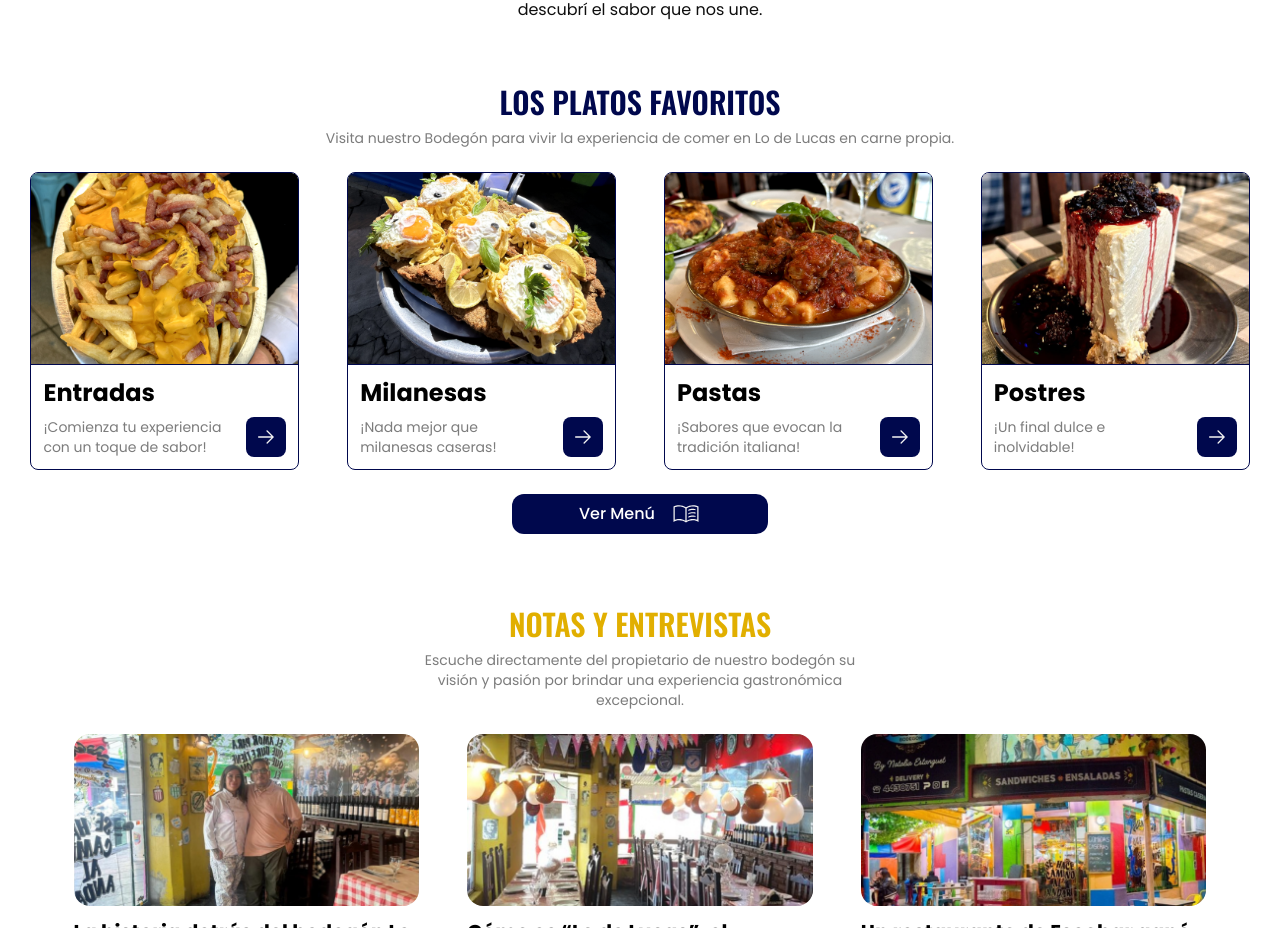
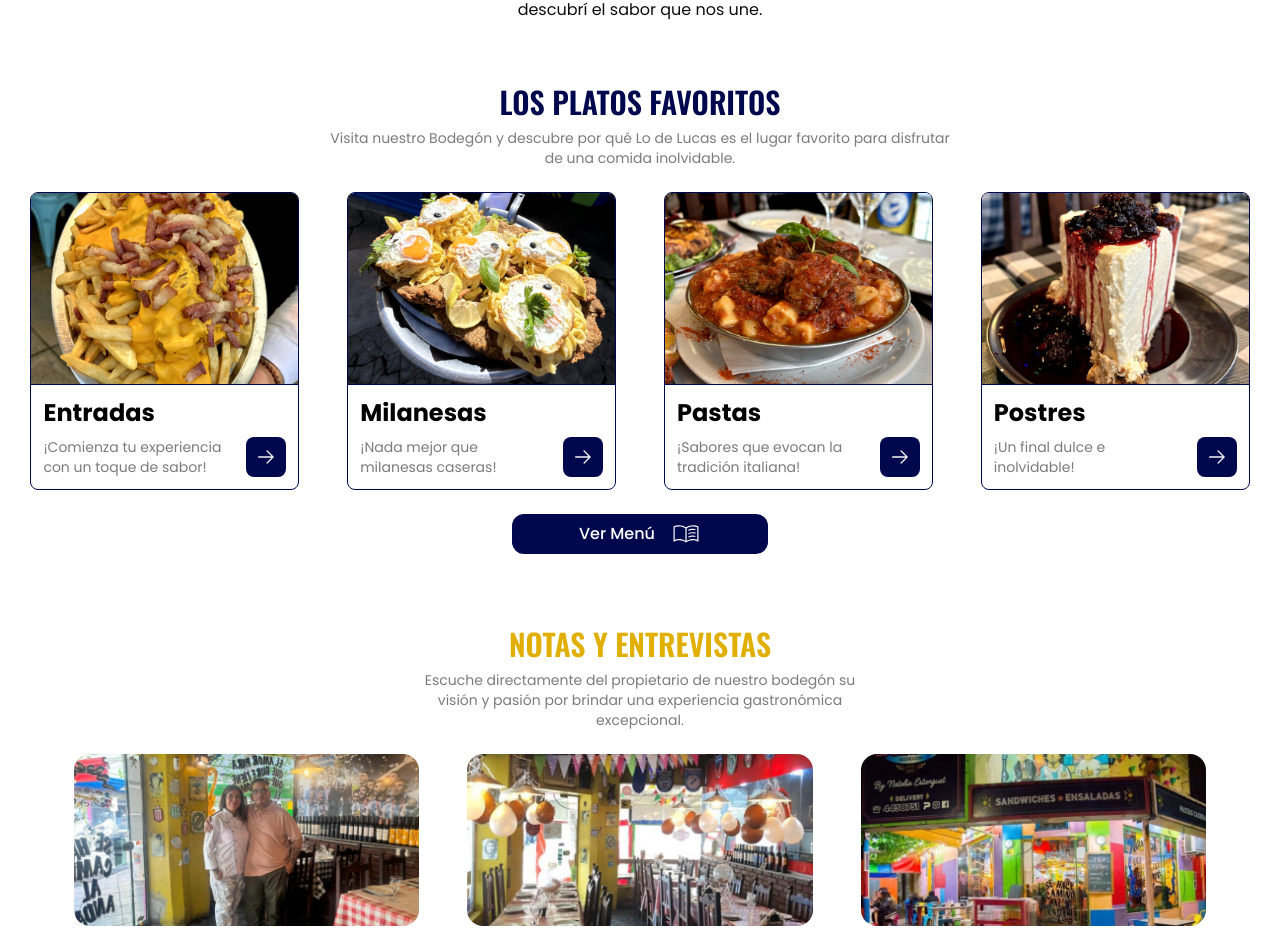
Before and after one commit to AryBacher/lo-de-lucas, a Next.js app: page / in a window 1280 px wide. Shown: the part 980-1908 px from the top of the page. Built offline with nearby package versions, Linux system fonts and the light colour scheme.

Commit message:
feat: texto de menu corregido

```diff
--- a/src/components/menu/Menu.tsx
+++ b/src/components/menu/Menu.tsx
@@ -1,7 +1,6 @@
 import React from 'react'
 import CardMenu from './CardMenu'
 import { Poppins } from 'next/font/google'
-import Image from 'next/image';
 import Link from 'next/link';
 
 const poppins = Poppins({
@@ -42,7 +41,7 @@ const Menu = () => {
     >
       <div className='w-full h-1/6 flex justify-center items-center flex-col gap-2'>
         <h1 className='text-[#00084D] w-full xl:h-auto text-3xl font-semibold  text-center'>LOS PLATOS FAVORITOS</h1>
-        <p className={`${poppins.className} w-[85%] lg:w-[50%] text-container text-[#7C7C7C] text-sm text-center`}>Visita nuestro Bodegón para vivir la experiencia de comer en Lo de Lucas en carne propia.</p>
+        <p className={`${poppins.className} w-[85%] lg:w-[50%] text-container text-[#7C7C7C] text-sm text-center`}>Visita nuestro Bodegón y descubre por qué Lo de Lucas es el lugar favorito para disfrutar de una comida inolvidable.</p>
       </div>
       <div className="w-full h-max flex items-center justify-center flex-wrap gap-10 lg:gap-12">
         {CardInfo.map((card, index) => {
```
